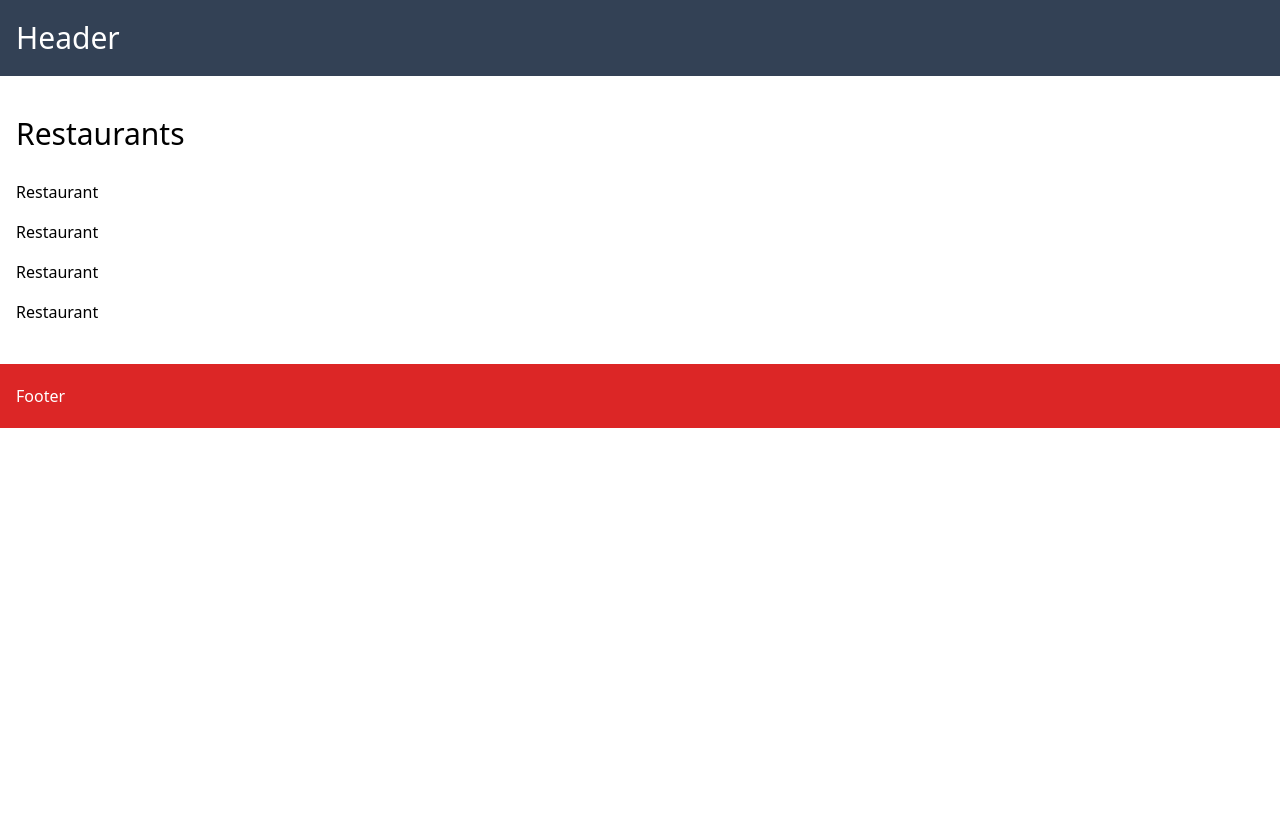
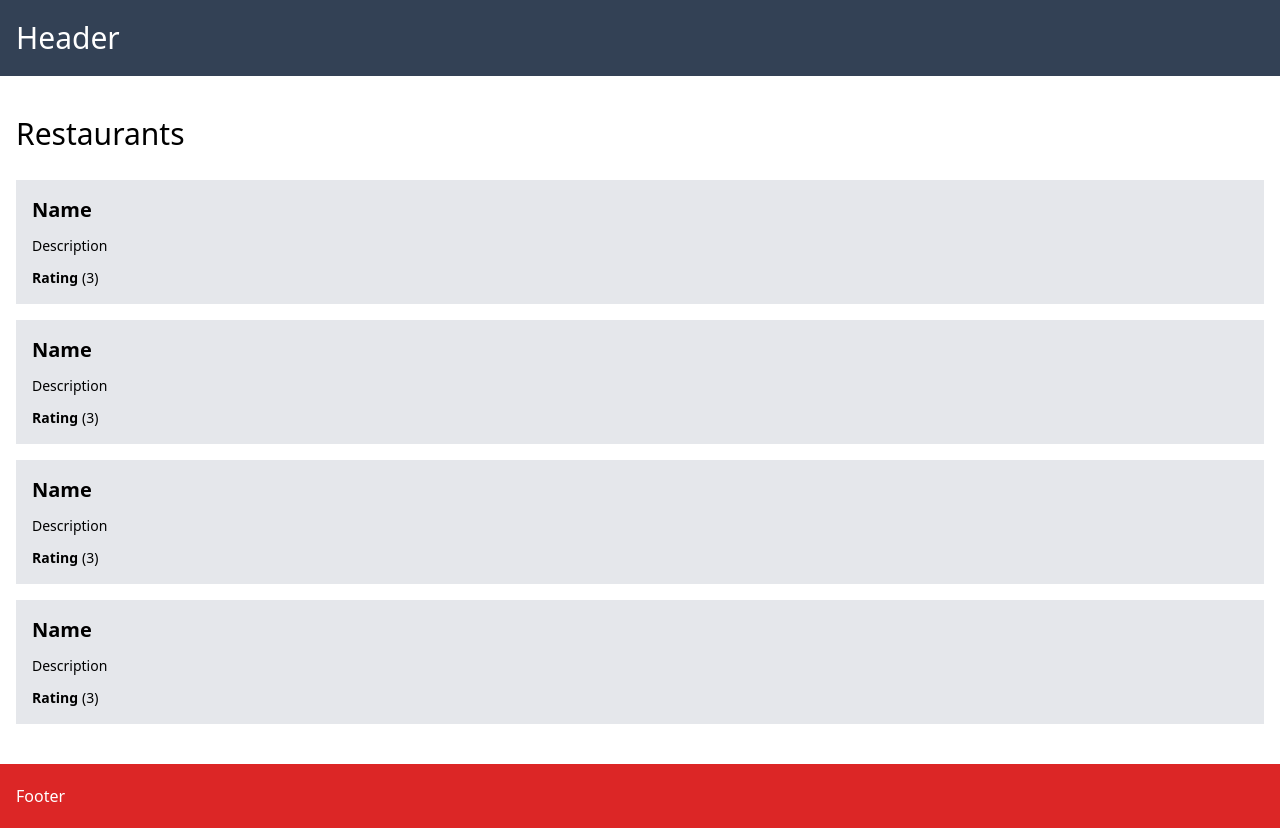
Before and after one commit to sjoerdvermeijden/vercel-deploy, a Next.js app: page / in a window 1280 px wide. Before the commit the page ends 800 px from the top, so only its background shows below. Built offline with nearby package versions, Linux system fonts and the light colour scheme.

Commit message:
Adds styling for the restaurant

```diff
--- a/src/components/Restaurant/Restaurant.tsx
+++ b/src/components/Restaurant/Restaurant.tsx
@@ -4,7 +4,16 @@ type Props = {}
 
 function Restaurant({ }: Props) {
     return (
-        <div>Restaurant</div>
+        <div className="restaurant text-xl transition bg-gray-200 hover:bg-gray-300 flex">
+            <div className="restaurant__content p-4">
+                <h3 className="restaurant__name mb-3 font-bold">Name</h3>
+                <p className="restaurant__description text-sm mb-3">Description</p>
+                <p className='restaurant__rating text-sm flex items-center font-bold'>
+                    <span className='rating mr-1 inline-block'>Rating</span>
+                    <span className='font-normal inline-block text-sm'>(3)</span>
+                </p>
+            </div>
+        </div>
     )
 }
 
```
